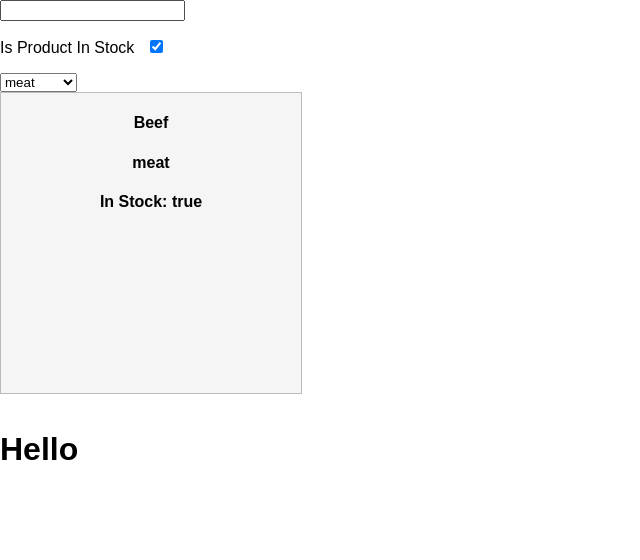
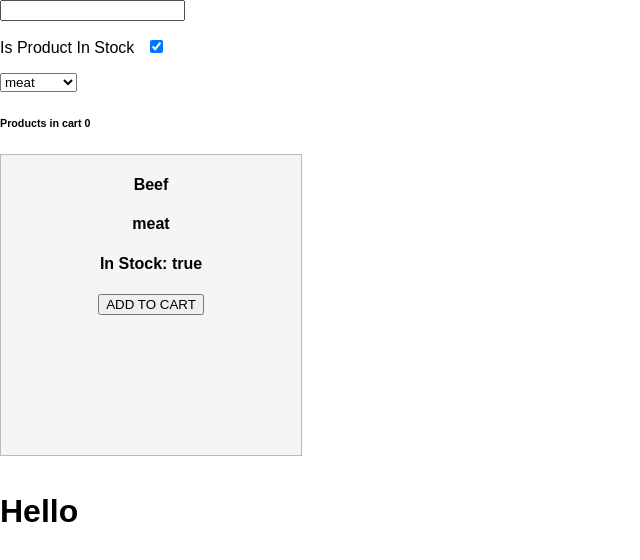
Before and after one commit to howlomogo/react-filtering, a React (Create React App) app: page / in a window 1280 px wide. Shown: the top 560 px of the page, without its empty margins (0-640 px from the left). Built offline with nearby package versions, Linux system fonts and the light colour scheme; the HTML template or start-up script is replaced by a standard one.

Commit message:
adding items to cart

```diff
--- a/package.json
+++ b/package.json
@@ -5,6 +5,7 @@
   "dependencies": {
     "react": "^15.6.1",
     "react-dom": "^15.6.1",
+    "react-paginate": "^4.4.3",
     "react-scripts": "1.0.10"
   },
   "scripts": {
--- a/src/App.js
+++ b/src/App.js
@@ -70,12 +70,14 @@ class App extends Component {
 			products: products,
 			term: '',
 			isInStock: true,
-			categoriesFilter: 'meat'
+			categoriesFilter: 'meat',
+			cartProducts: []
 		}
 
 		this.searchHandler = this.searchHandler.bind(this);
 		this.stockHandler = this.stockHandler.bind(this);
 		this.categoriesHandler = this.categoriesHandler.bind(this);
+		this.addProductHandler = this.addProductHandler.bind(this);
 
 	}
 
@@ -91,6 +93,13 @@ class App extends Component {
 	categoriesHandler(event) {
 		this.setState({ categoriesFilter: event.target.value });
 		console.log(event.target.value);
+	}
+
+	addProductHandler(product) {
+		let newArr = this.state.cartProducts;
+		newArr.push(product);
+		this.setState({ cartProducts: newArr});
+		console.log(this.state.cartProducts);
 	}
 
 	render() {
@@ -116,12 +125,15 @@ class App extends Component {
 					</select>
 				</form>
 
+				<h6>Products in cart {this.state.cartProducts.length}</h6>
+
 				{
 					this.state.products.filter(searchingFor(this.state.term, this.state.isInStock, this.state.categoriesFilter)).map( product =>
 						<div className="product--container" key={product.id}>
 							<h4> {product.name}</h4>
 							<h4> {product.cat}</h4>
 							<h4> In Stock: {product.stocked.toString()}</h4>
+							<button onClick={() =>this.addProductHandler(product)}>ADD TO CART</button>
 						</div>
 					)
 				}
```
